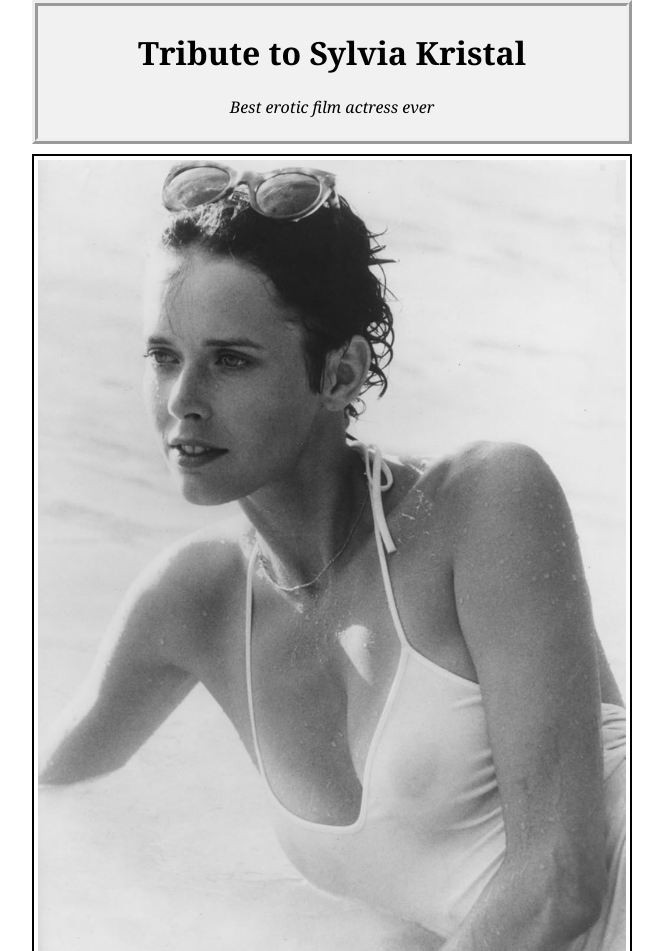
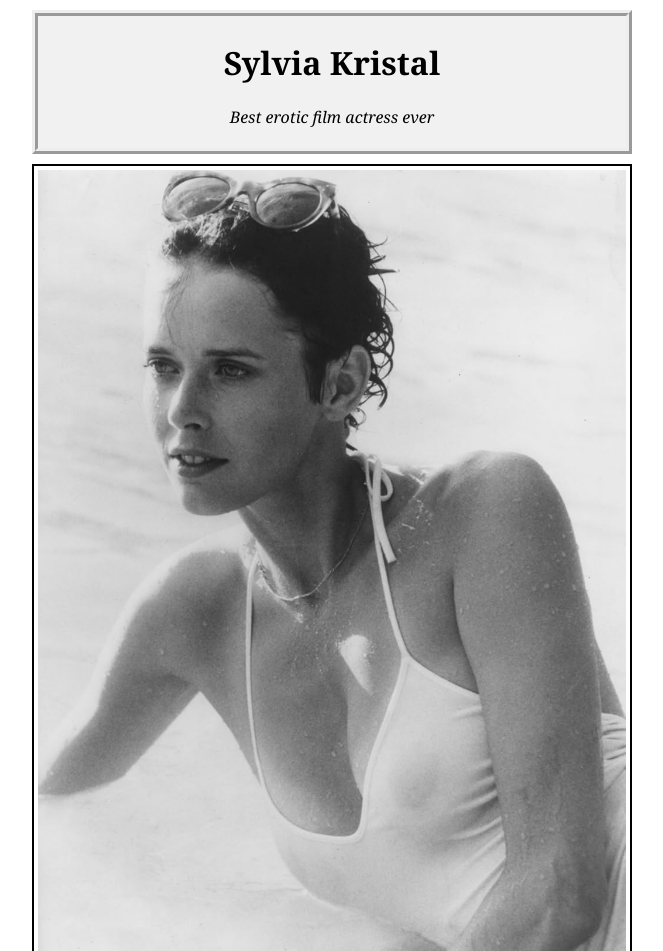
Before and after one commit to garuda1813/sylvia-kristal, a plain HTML site: page index.html in a window 1280 px wide. Shown: the top 951 px of the page, without its empty margins (308-971 px from the left). Drawn offline with Linux system fonts and the light colour scheme.

Commit message:
Add margin to page

```diff
--- a/css/styles.css
+++ b/css/styles.css
@@ -6,7 +6,7 @@ body {
     font-family: Georgia, serif;
     font-size: 16px;
     width: 600px;
-    margin: 0 auto;
+    margin: 10px auto;
 }
 
 header {
--- a/index.html
+++ b/index.html
@@ -9,7 +9,7 @@
 <body>
 
     <header>
-        <h1>Tribute to Sylvia Kristal</h1>
+        <h1>Sylvia Kristal</h1>
         <p><i>Best erotic film actress ever</i></p>
     </header>
 
```
